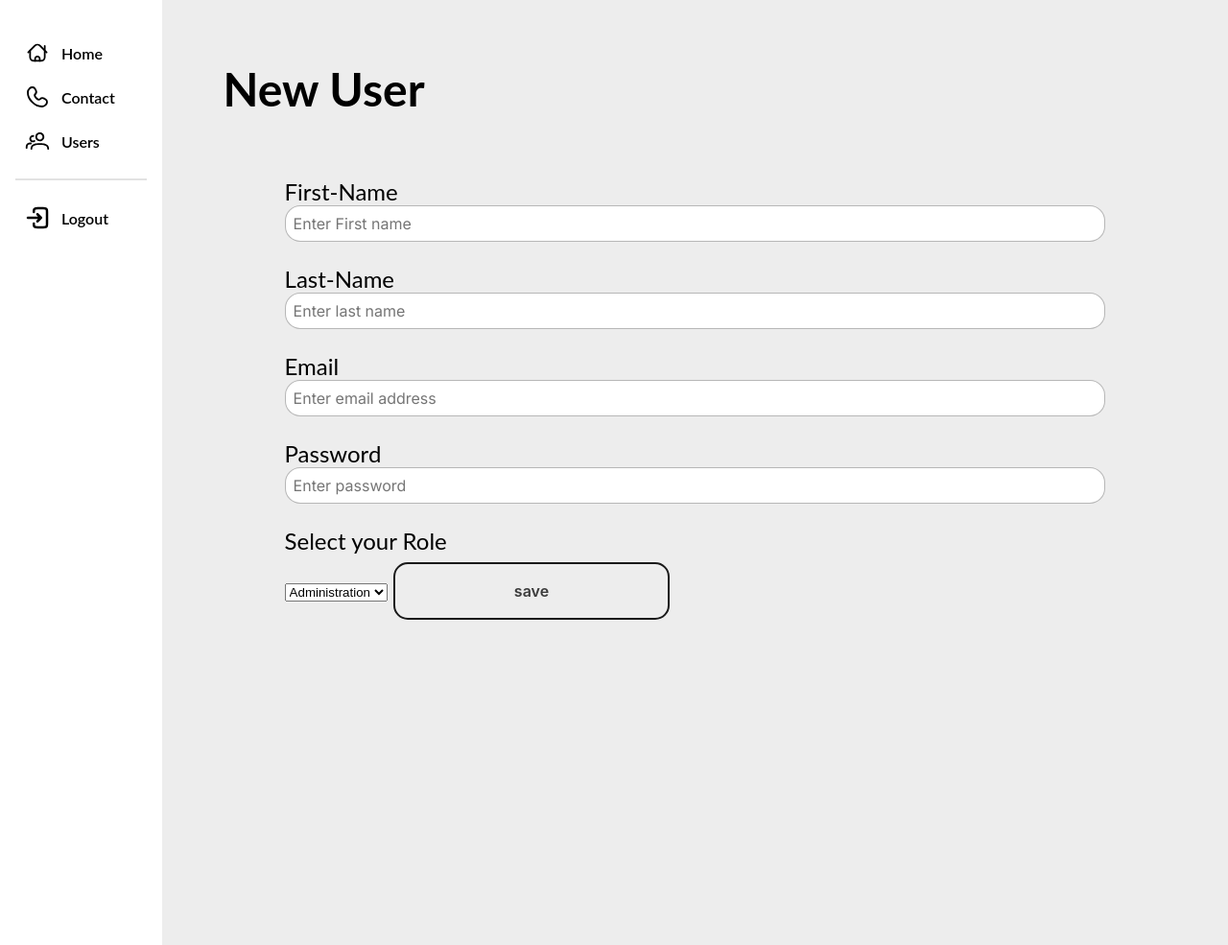
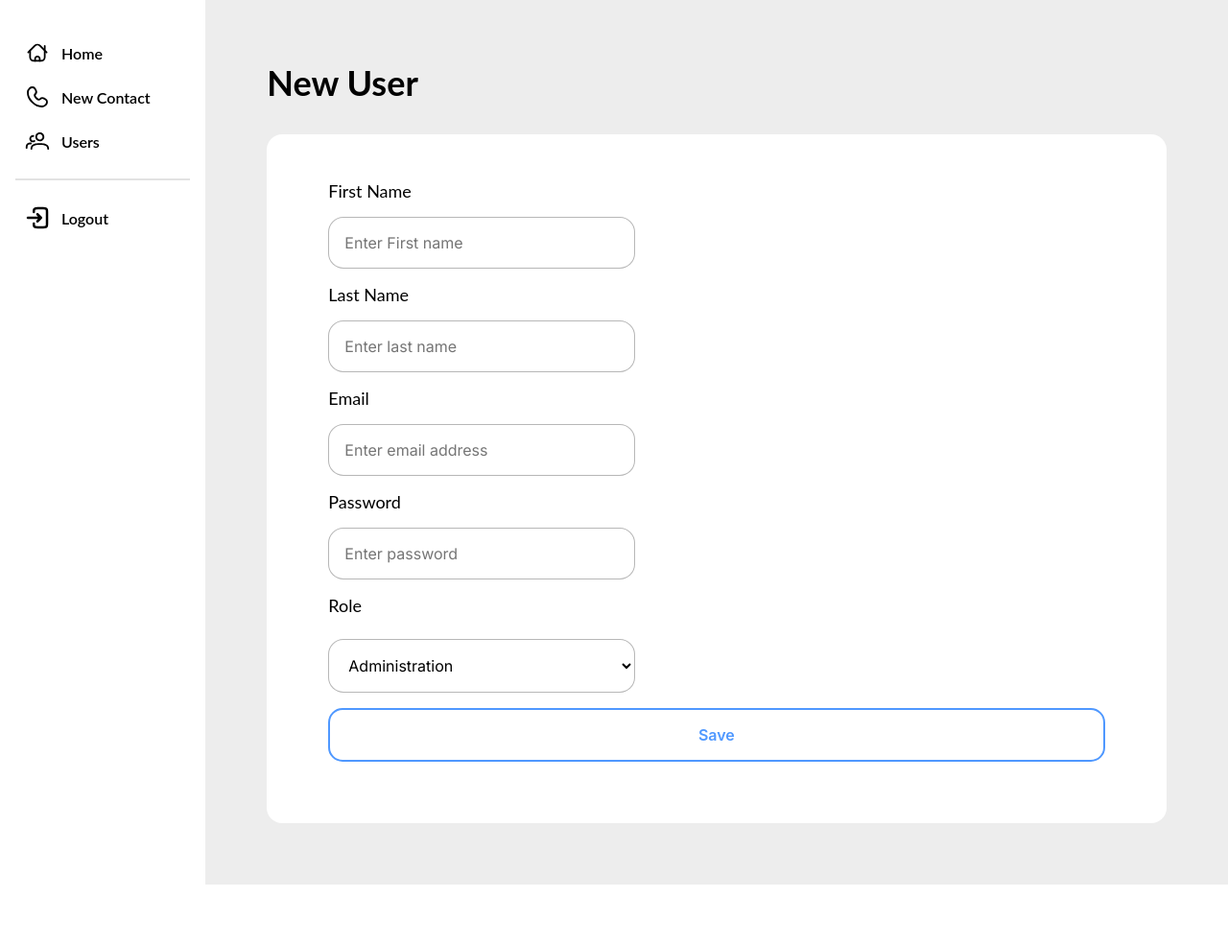
Before and after one commit to bombies/info2180-finalproject, a PHP site: page /dashboard/users/index.html in a window 1280 px wide. Shown: the part 104-1089 px from the top of the page at 96% size. After the commit the page ends 1026 px from the top, so only its background shows below. Run offline with PHP 8.4, Linux system fonts and the light colour scheme.

Commit message:
Fix some more styles!

```diff
--- a/dashboard/dashboard.js
+++ b/dashboard/dashboard.js
@@ -51,7 +51,7 @@ const generateChip = (text, color) => {
         cell.style.color = '#1A1A1A20'
         cell.style.fontSize = '32px'
 
-        cell.innerText = 'No users found'
+        cell.innerText = 'No contacts found'
         cell.colSpan = 5
 
         row.appendChild(cell)
--- a/dashboard/index.html
+++ b/dashboard/index.html
@@ -27,14 +27,14 @@
             </svg>
             <span>Home</span>
         </a>
-        <a href="/info2180-finalproject/dashboard/contacts" class="sidebar-item">
+        <a href="/info2180-finalproject/dashboard/newcontact" class="sidebar-item">
             <?xml version="1.0" encoding="utf-8"?>
             <!-- Uploaded to: SVG Repo, www.svgrepo.com, Generator: SVG Repo Mixer Tools -->
             <svg width="30px" height="30px" viewBox="0 0 24 24" fill="none" xmlns="http://www.w3.org/2000/svg">
                 <path d="M10.0376 5.31617L10.6866 6.4791C11.2723 7.52858 11.0372 8.90532 10.1147 9.8278C10.1147 9.8278 10.1147 9.8278 10.1147 9.8278C10.1146 9.82792 8.99588 10.9468 11.0245 12.9755C13.0525 15.0035 14.1714 13.8861 14.1722 13.8853C14.1722 13.8853 14.1722 13.8853 14.1722 13.8853C15.0947 12.9628 16.4714 12.7277 17.5209 13.3134L18.6838 13.9624C20.2686 14.8468 20.4557 17.0692 19.0628 18.4622C18.2258 19.2992 17.2004 19.9505 16.0669 19.9934C14.1588 20.0658 10.9183 19.5829 7.6677 16.3323C4.41713 13.0817 3.93421 9.84122 4.00655 7.93309C4.04952 6.7996 4.7008 5.77423 5.53781 4.93723C6.93076 3.54428 9.15317 3.73144 10.0376 5.31617Z"
                       stroke="#000000" stroke-width="1.5" stroke-linecap="round"/>
             </svg>
-            <span>Contact</span>
+            <span>New Contact</span>
         </a>
         <a href="/info2180-finalproject/dashboard/users" class="sidebar-item">
             <?xml version="1.0" encoding="utf-8"?>
--- a/dashboard/users/index.html
+++ b/dashboard/users/index.html
@@ -27,14 +27,14 @@
             </svg>
             <span>Home</span>
         </a>
-        <a href="/info2180-finalproject/dashboard/contacts" class="sidebar-item">
+        <a href="/info2180-finalproject/dashboard/newcontact" class="sidebar-item">
             <?xml version="1.0" encoding="utf-8"?>
             <!-- Uploaded to: SVG Repo, www.svgrepo.com, Generator: SVG Repo Mixer Tools -->
             <svg width="30px" height="30px" viewBox="0 0 24 24" fill="none" xmlns="http://www.w3.org/2000/svg">
                 <path d="M10.0376 5.31617L10.6866 6.4791C11.2723 7.52858 11.0372 8.90532 10.1147 9.8278C10.1147 9.8278 10.1147 9.8278 10.1147 9.8278C10.1146 9.82792 8.99588 10.9468 11.0245 12.9755C13.0525 15.0035 14.1714 13.8861 14.1722 13.8853C14.1722 13.8853 14.1722 13.8853 14.1722 13.8853C15.0947 12.9628 16.4714 12.7277 17.5209 13.3134L18.6838 13.9624C20.2686 14.8468 20.4557 17.0692 19.0628 18.4622C18.2258 19.2992 17.2004 19.9505 16.0669 19.9934C14.1588 20.0658 10.9183 19.5829 7.6677 16.3323C4.41713 13.0817 3.93421 9.84122 4.00655 7.93309C4.04952 6.7996 4.7008 5.77423 5.53781 4.93723C6.93076 3.54428 9.15317 3.73144 10.0376 5.31617Z"
                       stroke="#000000" stroke-width="1.5" stroke-linecap="round"/>
             </svg>
-            <span>Contact</span>
+            <span>New Contact</span>
         </a>
         <a href="/info2180-finalproject/dashboard/users" class="sidebar-item">
             <?xml version="1.0" encoding="utf-8"?>
@@ -65,59 +65,47 @@
             <span>Logout</span>
         </div>
     </aside>
-    <div class="main-layout">
+    <section class="main-layout">
         <h1>New User</h1>
-        <div class="main-layout">
-            <aside id="registration- form- contianer">
-                <form id="Registration ">
-                    <label class="label-layout">
-                        First-Name
-                        <input class="input-layout"
-                               id="Fname"
+        <div>
+            <form id="registration-form">
+                <label for="Fname">First Name</label>
+                <input id="Fname"
                        type="Fname"
                        name="Fname"
-                               placeholder="Enter First name">
-                    </label>
-                    <label class="label-layout">
-                        Last-Name
-                        <input class="input-layout"
-                               id="Lname"
+                       placeholder="Enter First name"
+                >
+                <label for="Lname">Last Name</label>
+                <input id="Lname"
                        type="Lname"
                        name="Lname"
-                               placeholder="Enter last name">
-                    </label>
-                    <label class="label-layout">
-                        Email
-                        <input class="input-layout"
-                               id="email"
+                       placeholder="Enter last name"
+                >
+                <label for="email">Email</label>
+                <input id="email"
                        type="email"
                        name="email"
                        placeholder="Enter email address"
                        required
                 >
-                    </label>
-                    <label class="label-layout">
-                        Password
-                        <input class="input-layout"
-                               id="password"
+                <label for="password">Password</label>
+                <input id="password"
                        type="password"
                        name="password"
                        minlength="8"
                        placeholder="Enter password"
                        required
-                        ></label>
-                    <label for="Role" class="label-layout">Select your Role </label>
-                    <select id="Role" position="Role" required>
+                >
+                <label for="Role" class="label-layout">Role </label>
+                <select id="Role" required>
                     <option value="Admin">Administration</option>
                     <option value="Member">Member</option>
                 </select>
-                    <button type="save" class="save-btn">save</button>
+                <button type="submit">Save</button>
                 <div id="error"></div>
-
             </form>
-            </aside>
         </div>
-    </div>
+    </section>
 </main>
 <script type="module" src="../../logout-handler.js"></script>
 </body>
--- a/styles.css
+++ b/styles.css
@@ -44,8 +44,12 @@ body {
 }
 
 .sidebar {
-    width: 12rem;
+    width: 16rem;
     padding: 2rem 1rem;
+}
+
+.sidebar svg {
+    align-self: center;
 }
 
 .sidebar-item {
@@ -91,8 +95,9 @@ body {
 }
 
 label {
-    display: block;
-    margin-bottom: 10px;
+    font-size: 18px;
+    display: flex;
+    flex-direction: column;
 }
 
 img {
@@ -170,7 +175,7 @@ button:active {
     transform: translateY(0);
 }
 
-input {
+input, select {
     font-family: "Inter", sans-serif;
     background-color: #ffffff;
     padding: 1rem;
@@ -180,9 +185,11 @@ input {
     border-radius: 1rem;
     color: black;
     cursor: pointer;
+    transition: all ease-in-out 300ms;
 }
 
-input:focus {
+input:focus, select:focus {
+    border: none;
     outline-color: #ccedff;
 }
 
@@ -258,13 +265,6 @@ a {
 .label-layout {
     display: block;
     margin-bottom: 8px;
-}
-
-.input-layout {
-    width: 100%;
-    padding: 8px;
-    margin-bottom: 16px;
-    box-sizing: border-box;
 }
 
 .save-btn {
@@ -447,3 +447,21 @@ td, th {
     margin: 1rem 0;
     border: #1A1A1A20 1px solid;
 }
+
+.flex {
+    display: flex;
+}
+
+.gap-4 {
+    gap: 2rem;
+}
+
+#registration-form, #new-contact-form {
+    display: flex;
+    flex-direction: column;
+    gap: 1rem;
+    margin-top: 2rem;
+    background-color: white;
+    padding: 3rem 4rem;
+    border-radius: 1rem;
+}
```
Also changed, not shown: dashboard/contacts/newContact.html (deleted, +0 -69 lines), dashboard/newcontact/index.html (renamed from dashboard/contacts/index.html, +45 -4 lines). Lines whose indentation alone changed are shown as unchanged.
